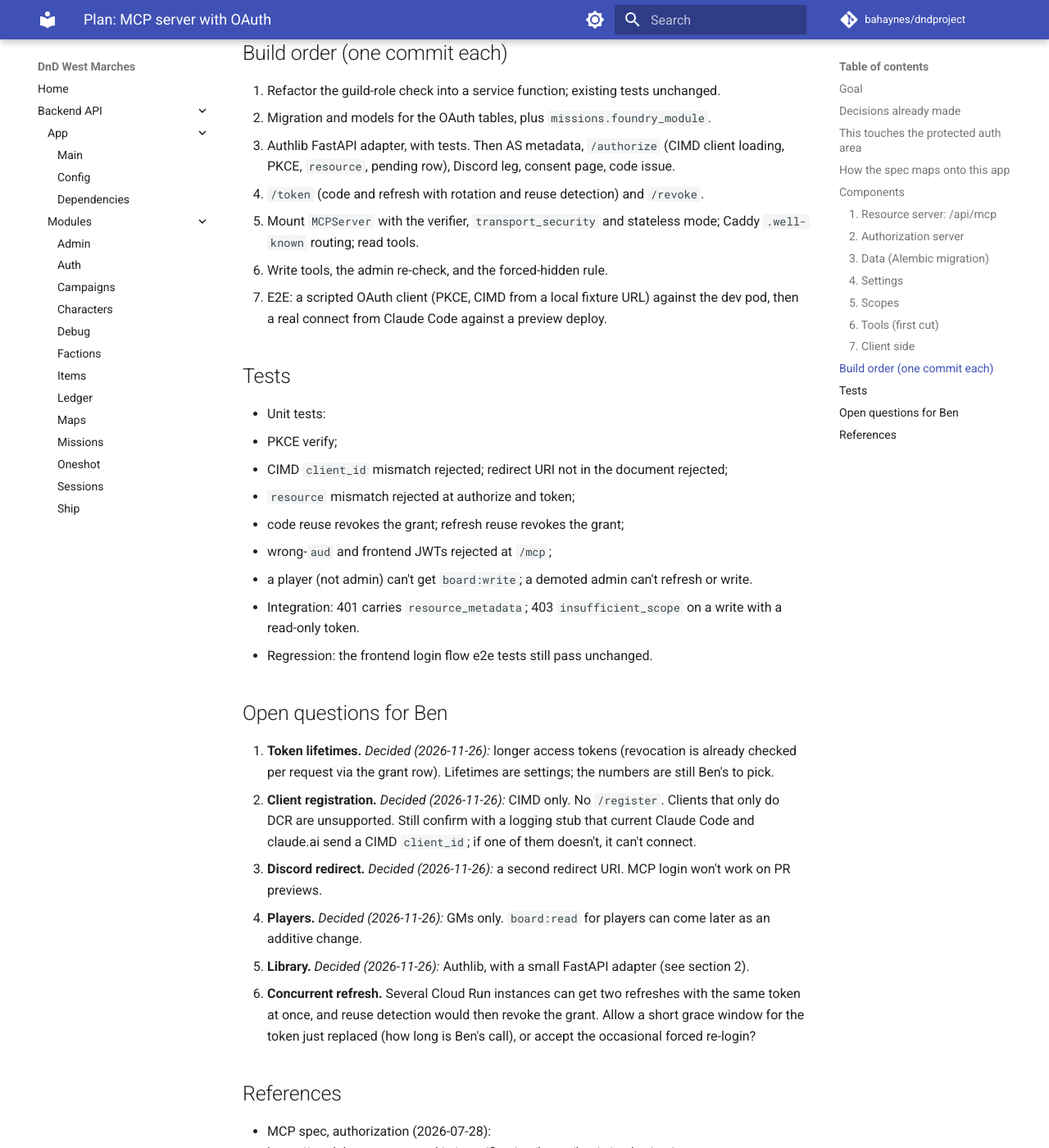
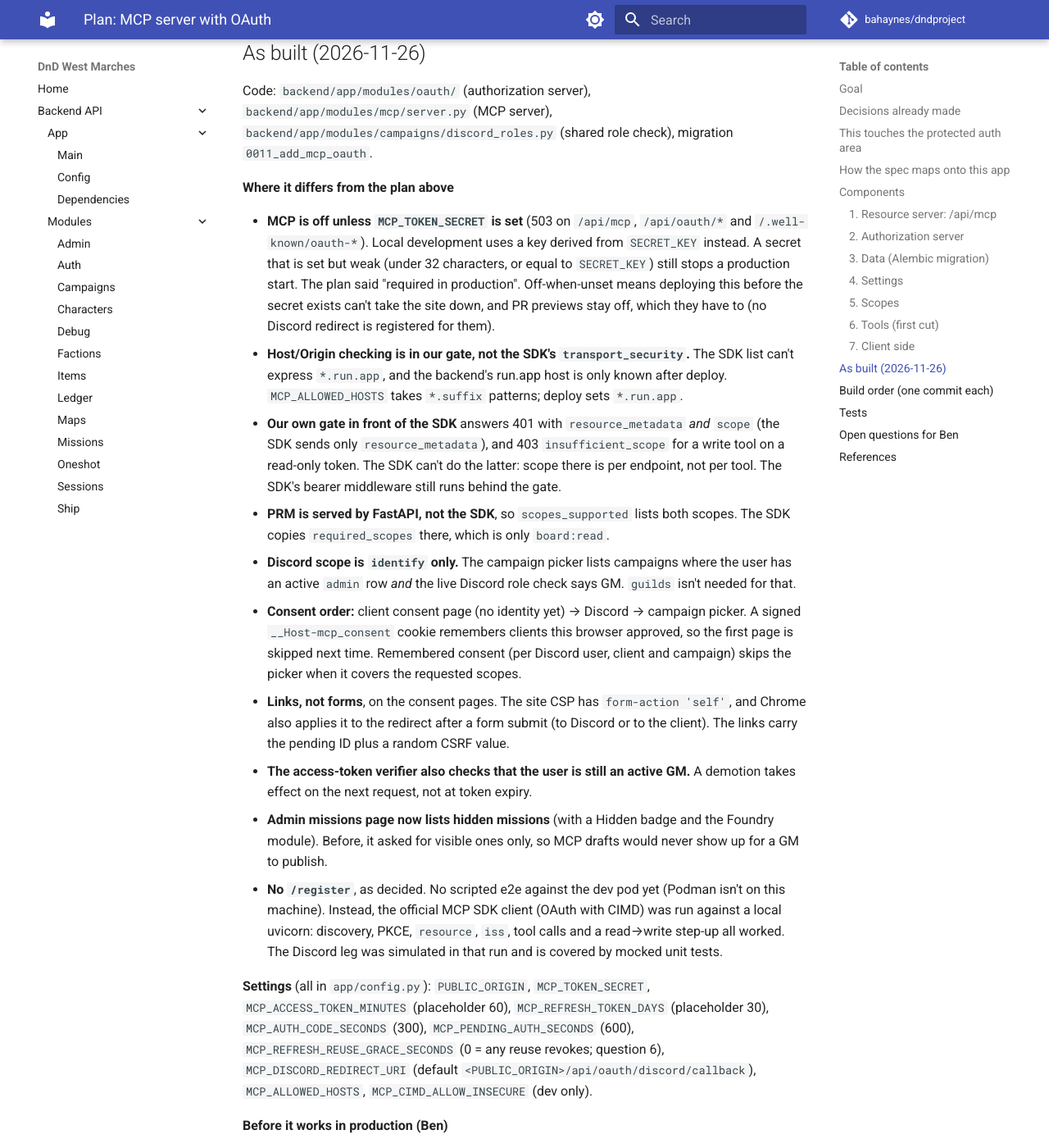
Before and after one commit to bahaynes/dndproject, an MkDocs documentation site: the page built from docs/plans/mcp-oauth.md, in a window 1280 px wide and 1400 px high, scrolled down 6716 px. Shown: the whole window at 82% size. Built offline with MkDocs 1.6.1 and Material for MkDocs 9.7.7, drawn with Linux system fonts in a browser that asks for light colours; comment, search, counter and statistics services are not loaded; some of the changed text lies outside the part shown.

Commit message:
docs(mcp): as-built notes, deviations and Ben's setup steps; log authorize client_id
Co-Authored-By: Claude Opus 5.5 <noreply@anthropic.com>
Claude-Session: https://claude.ai/code/session_01VzawFKYJheCrAVM9doW2dy

```diff
--- a/docs/plans/mcp-oauth.md
+++ b/docs/plans/mcp-oauth.md
@@ -1,6 +1,6 @@
 # Plan: MCP server with OAuth
 
-Status: **draft; protected-auth section approved by Ben 2026-11-26; questions 1–5 decided; lifetime numbers and question 6 still open.** Nothing here is built.
+Status: **built on `feat/mcp-server` (2026-11-26); not deployed.** Lifetime numbers and question 6 are still Ben's: both are settings with placeholder defaults (see "As built").
 
 **Unblocked (2026-11-26):** the privacy policy (#163) and terms of service (#164) pages shipped in #165. The MCP connector sends campaign data to whatever app a GM connects; `/privacy` now discloses this under "Connected apps".
 
@@ -136,6 +136,38 @@ Tools call the existing service functions, not the HTTP routes, so validation an
 - Claude Code: `claude mcp add --transport http westmarches https://westmarches.bahaynes.com/api/mcp`, or an entry in foundry-oneshots `.mcp.json`. The first call opens the browser login.
 - claude.ai: add a custom connector with the same URL.
 
+## As built (2026-11-26)
+
+Code: `backend/app/modules/oauth/` (authorization server), `backend/app/modules/mcp/server.py` (MCP server), `backend/app/modules/campaigns/discord_roles.py` (shared role check), migration `0011_add_mcp_oauth`.
+
+**Where it differs from the plan above**
+
+- **MCP is off unless `MCP_TOKEN_SECRET` is set** (503 on `/api/mcp`, `/api/oauth/*` and `/.well-known/oauth-*`). Local development uses a key derived from `SECRET_KEY` instead. A secret that is set but weak (under 32 characters, or equal to `SECRET_KEY`) still stops a production start. The plan said "required in production". Off-when-unset means deploying this before the secret exists can't take the site down, and PR previews stay off, which they have to (no Discord redirect is registered for them).
+- **Host/Origin checking is in our gate, not the SDK's `transport_security`.** The SDK list can't express `*.run.app`, and the backend's run.app host is only known after deploy. `MCP_ALLOWED_HOSTS` takes `*.suffix` patterns; deploy sets `*.run.app`.
+- **Our own gate in front of the SDK** answers 401 with `resource_metadata` *and* `scope` (the SDK sends only `resource_metadata`), and 403 `insufficient_scope` for a write tool on a read-only token. The SDK can't do the latter: scope there is per endpoint, not per tool. The SDK's bearer middleware still runs behind the gate.
+- **PRM is served by FastAPI, not the SDK**, so `scopes_supported` lists both scopes. The SDK copies `required_scopes` there, which is only `board:read`.
+- **Discord scope is `identify` only.** The campaign picker lists campaigns where the user has an active `admin` row *and* the live Discord role check says GM. `guilds` isn't needed for that.
+- **Consent order:** client consent page (no identity yet) → Discord → campaign picker. A signed `__Host-mcp_consent` cookie remembers clients this browser approved, so the first page is skipped next time. Remembered consent (per Discord user, client and campaign) skips the picker when it covers the requested scopes.
+- **Links, not forms**, on the consent pages. The site CSP has `form-action 'self'`, and Chrome also applies it to the redirect after a form submit (to Discord or to the client). The links carry the pending ID plus a random CSRF value.
+- **The access-token verifier also checks that the user is still an active GM.** A demotion takes effect on the next request, not at token expiry.
+- **Admin missions page now lists hidden missions** (with a Hidden badge and the Foundry module). Before, it asked for visible ones only, so MCP drafts would never show up for a GM to publish.
+- **No `/register`**, as decided. No scripted e2e against the dev pod yet (Podman isn't on this machine). Instead, the official MCP SDK client (OAuth with CIMD) was run against a local uvicorn: discovery, PKCE, `resource`, `iss`, tool calls and a read→write step-up all worked. The Discord leg was simulated in that run and is covered by mocked unit tests.
+
+**Settings** (all in `app/config.py`): `PUBLIC_ORIGIN`, `MCP_TOKEN_SECRET`, `MCP_ACCESS_TOKEN_MINUTES` (placeholder 60), `MCP_REFRESH_TOKEN_DAYS` (placeholder 30), `MCP_AUTH_CODE_SECONDS` (300), `MCP_PENDING_AUTH_SECONDS` (600), `MCP_REFRESH_REUSE_GRACE_SECONDS` (0 = any reuse revokes; question 6), `MCP_DISCORD_REDIRECT_URI` (default `<PUBLIC_ORIGIN>/api/oauth/discord/callback`), `MCP_ALLOWED_HOSTS`, `MCP_CIMD_ALLOW_INSECURE` (dev only).
+
+**Before it works in production (Ben)**
+
+1. Discord developer portal: add the redirect `https://westmarches.bahaynes.com/api/oauth/discord/callback` (and `http://localhost:8000/api/oauth/discord/callback` for local dev).
+2. Create the secret: `openssl rand -hex 32` into GitHub secret `MCP_TOKEN_SECRET`, or Secret Manager `dnd-mcp-token-secret` when `USE_GCP_SECRET_MANAGER=true`.
+3. Pick the lifetimes and the grace window (or keep the defaults).
+4. Connect once from Claude Code (`claude mcp add --transport http westmarches https://westmarches.bahaynes.com/api/mcp`) and from claude.ai. Loki then shows `MCP authorize request` with the `client_id` each one sent (question 2). A client that doesn't send a CIMD URL gets the "must be an https:// URL" page.
+
+**Known limits**
+
+- The CIMD SSRF check resolves the host, then httpx resolves it again to connect. A DNS-rebinding race between the two isn't closed.
+- A write on a read-only connection makes the client re-authorize for `board:write`. That's spec step-up and worked with the SDK client, but it means a second trip through the picker. Asking for `board:write` up front avoids it.
+- `foundry_module` is in the mission JSON for players too (no UI shows it to them).
+
 ## Build order (one commit each)
 
 1. Refactor the guild-role check into a service function; existing tests unchanged.
```
Also changed, not shown: 1 other file.
